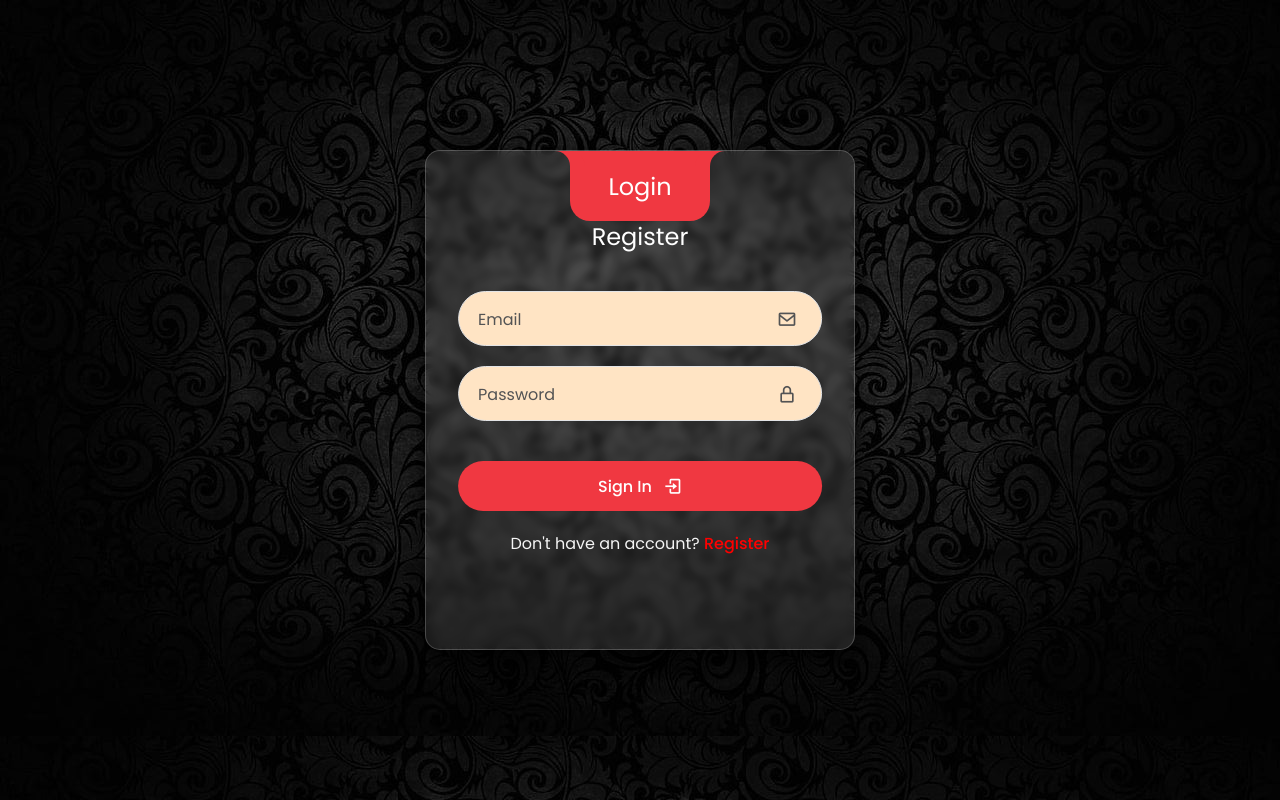
After one commit to Shiven-Pratap/YouTubeClipper, a Flask app: page /login in a window 1280 px wide. The commit adds this page. Run offline with Flask 3, Linux system fonts and the light colour scheme.

Commit message:
Added entire login and signup logic along with its css

```diff
--- a/main.py
+++ b/main.py
@@ -1,4 +1,4 @@
-from flask import Flask, render_template,request,jsonify,send_from_directory,after_this_request
+from flask import Flask, render_template,request,jsonify,send_from_directory,after_this_request,redirect, session, url_for
 import yt_dlp
 import uuid
 import os
@@ -8,15 +8,23 @@ from urllib.parse import urlparse, parse_qs
 import requests
 from datetime import datetime
 from concurrent.futures import ThreadPoolExecutor, as_completed
+import sqlite3
+
 
 API_KEY = "AIzaSyD4vh70NXpfqTORTo9VZ8qKr9EB-lSEoSs"
 
 
 app = Flask(__name__)
+app.secret_key = 'VID-FLEX-APP-BY-SHIVENDRA-'
 
 @app.route("/")
 def home():
-    return render_template("index.html")
+    # return render_template("index.html")
+    if 'logged_in' in session and session['logged_in']:
+        user_name = session.get('user_name')
+        return render_template("index.html", logged_in=True, user_name=user_name)
+    else:
+        return render_template("index.html", logged_in=False)
 
 def time_to_seconds(time_str):
     """Convert time string (HH:MM:SS or MM:SS) to seconds"""
@@ -112,7 +120,7 @@ def download_file(filename):
     return send_from_directory("downloads", filename, as_attachment=True)
 
 
-#-----------------------------------------------------
+
 
 def extract_video_id(url):
     parsed = urlparse(url)
@@ -272,10 +280,6 @@ def print_video_details(details):
     print(f"📖 Description: {details['description']}")
     print(f"🖼️  Thumbnail: {details['thumbnail_url']}")
     print("=" * 60)
-
-
-
-
 
 
 video_cache = {}
@@ -455,4 +459,103 @@ def metaDetaFast():
     return response_data
 
 
-app.run(debug=True)
+def insert_values(name, email, password):
+    query = """INSERT INTO DATA(NAME, EMAIL, PASSWORD) VALUES (?, ?, ?)"""
+    connection = sqlite3.connect("database.db")
+    cursor = connection.cursor()
+    try:
+        cursor.execute(query, (name, email, password))
+        connection.commit()
+    except sqlite3.IntegrityError as e:
+        print("Error:", e)
+    finally:
+        connection.close()
+
+
+def is_email_unique(email):
+    connection = sqlite3.connect("database.db")
+    cursor = connection.cursor()
+    cursor.execute("SELECT 1 FROM DATA WHERE EMAIL = ?", (email,))
+    result = cursor.fetchone()
+    connection.close()
+    return result is None
+
+def is_valid_login(email,password):
+    query="""SELECT PASSWORD FROM DATA WHERE EMAIL= (?)"""
+    connection=sqlite3.connect("database.db")
+    cursor=connection.cursor()
+    cursor.execute(query,(email,))
+    value=cursor.fetchone()
+    connection.close()
+    if value is None:
+        return False
+    return value[0] == password
+
+def get_user_name(email):
+    connection = sqlite3.connect("database.db")
+    cursor = connection.cursor()
+    query="""SELECT NAME FROM DATA WHERE EMAIL =(?)"""
+    cursor.execute(query,(email,))
+    value=cursor.fetchone()
+    connection.close()
+    return value[0]
+
+
+@app.route("/login", methods=["GET", "POST"])
+def login():
+    if request.method == "POST":
+        form_type = request.form["form_type"]
+        if form_type == "register":
+            name = request.form["name"]
+            email = request.form["email"].lower()
+            password = request.form["password"]
+            if not is_email_unique(email):
+                return render_template("login.html", error="Email already registered")
+
+            insert_values(name, email, password)
+            return render_template("login.html", registered=True)
+        else:
+            email = request.form["email"].lower()
+            password = request.form["password"]
+            if is_valid_login(email,password):# check these lines of code
+                user_name = get_user_name(email)  # You'll need to implement this function
+                print(user_name)
+
+                # Set session variables
+                session['logged_in'] = True
+                session['user_email'] = email
+                session['user_name'] = user_name
+
+                print('SUCCESSFUL')
+                return redirect("/")
+            else:
+                return render_template("login.html",login_failed=True)
+    return render_template("login.html")
+
+
+@app.route("/logout")
+def logout():
+    session.clear()
+    return redirect("/")
+
+def create_connection():
+    connection = sqlite3.connect("database.db")
+    cursor = connection.cursor()
+    query = """CREATE TABLE IF NOT EXISTS DATA
+    (
+    NAME TEXT NOT NULL,
+    EMAIL TEXT NOT NULL PRIMARY KEY,
+    PASSWORD TEXT NOT NULL
+    )
+    """
+    cursor.execute(query)
+    connection.commit()
+    connection.close()
+
+def main():
+    create_connection()
+    app.run(debug=True)
+
+
+if __name__ == "__main__":
+    main()
--- /dev/null
+++ b/static/loginscript.js
@@ -0,0 +1,31 @@
+const loginForm = document.querySelector(".login-form");
+const registerForm = document.querySelector(".register-form");
+const wrapper = document.querySelector(".wrapper");
+const loginTitle = document.querySelector(".title-login");
+const registerTitle = document.querySelector(".title-register");
+const signUpBtn = document.querySelector("#SignUpBtn");
+const signInBtn = document.querySelector("#SignInBtn");
+
+function loginFunction(){
+    loginForm.style.left = "50%";
+    loginForm.style.opacity = 1;
+    registerForm.style.left = "150%";
+    registerForm.style.opacity = 0;
+    wrapper.style.height = "500px";
+    loginTitle.style.top = "50%";
+    loginTitle.style.opacity = 1;
+    registerTitle.style.top = "50px";
+    registerTitle.style.opacity = 0;
+}
+
+function registerFunction(){
+    loginForm.style.left = "-50%";
+    loginForm.style.opacity = 0;
+    registerForm.style.left = "50%";
+    registerForm.style.opacity = 1;
+    wrapper.style.height = "580px";
+    loginTitle.style.top = "-60px";
+    loginTitle.style.opacity = 0;
+    registerTitle.style.top = "50%";
+    registerTitle.style.opacity = 1;
+}
--- /dev/null
+++ b/static/loginstyle.css
@@ -0,0 +1,229 @@
+/* IMPORT FONT */
+@import url('https://fonts.googleapis.com/css2?family=Poppins:ital,wght@0,100;0,200;0,300;0,400;0,500;0,600;0,700;0,800;0,900;1,100;1,200;1,300;1,400;1,500;1,600;1,700;1,800;1,900&display=swap');
+
+/* COLOR VARIABLES */
+:root {
+    --primary-color:  #f03841;
+    --secondary-color: #535354;
+    /* --background-color: #EFEFEF; */
+    --shadow-color: rgba(0, 0, 0, 0.1);
+    --white-color: #FFF;
+    --black-color: #000;
+    --input-border-color: #E3E4E6;
+    --transition-3s: 0.3s;
+}
+
+/* GLOBAL STYLES */
+*{
+    margin: 0;
+    padding: 0;
+    box-sizing: border-box;
+    font-family: 'Poppins', sans-serif;
+}
+
+/* REUSABLE ELEMENTS */
+a{
+    text-decoration: none;
+    color: var(--black-color);
+    transition: var(--transition-3s);
+}
+a:hover{
+    text-decoration: underline;
+}
+
+
+body{
+    display: flex;
+    justify-content: center;
+    align-items: center;
+    height: 100vh;
+    background-image: url('bgg.jpg');;
+}
+
+/* WRAPPER */
+.wrapper{
+    position: relative;
+    width: 430px;
+    height: 500px;
+    border-radius: 15px;
+    padding: 120px 32px 64px;
+    transition: var(--transition-3s);
+    overflow: hidden;
+    background: rgba(255, 255, 255, 0.1);
+    backdrop-filter: blur(4px);
+    -webkit-backdrop-filter: blur(5px);
+    border: 1px solid rgba(255, 255, 255, 0.2);
+    box-shadow: 0 8px 32px rgba(0, 0, 0, 5);
+}
+/* FORM HEADER */
+.form-header{
+    position: absolute;
+    top: 0;
+    left: 50%;
+    transform: translateX(-50%);
+    display: flex;
+    align-items: center;
+    justify-content: center;
+    width: 140px;
+    height: 70px;
+    background-color: var(--primary-color);
+    border-radius: 0 0 20px 20px;
+}
+.form-header::before, .form-header::after{
+    content: "";
+    position: absolute;
+    top: 0;
+    width: 30px;
+    height: 30px;
+}
+.form-header::before{
+    left: -30px;
+    border-top-right-radius: 50%;
+    box-shadow: 15px 0 0 var(--primary-color);
+}
+.form-header::after{
+    right: -30px;
+    border-top-left-radius: 50%;
+    box-shadow: -15px 0 0 var(--primary-color);
+}
+/* TITLES */
+.titles{
+    position: relative;
+}
+.title-login, .title-register{
+    position: absolute;
+    top: 50%;
+    left: 50%;
+    transform: translate(-50%,-50%);
+    color: var(--white-color);
+    font-size: 24px;
+    transition: var(--transition-3s);
+}
+.title-register{
+    top: 50px;
+}
+
+/* FORMS */
+.login-form, .register-form{
+    position: absolute;
+    left: 50%;
+    transform: translateX(-50%);
+    width: 85%;
+    transition: var(--transition-3s);
+}
+.register-form{
+    left: 150%;
+}
+
+/* INPUT FIELDS */
+.input-box{
+    position: relative;
+    display: flex;
+    flex-direction: column;
+    margin: 20px 0;
+}
+.input-field{
+    width: 100%;
+    height: 55px;
+    font-size: 16px;
+    /* background: transparent;
+    color: var(--black-color); */
+    background-color: bisque;
+    color: black;
+    padding: 0 20px;
+    border: 1px solid var(--input-border-color);
+    border-radius: 30px;
+    outline: none;
+    transition: var(--transition-3s);
+}
+.input-field:focus{
+    border: 1px solid var(--primary-color);
+}
+.label{
+    position: absolute;
+    top: 50%;
+    left: 20px;
+    transform: translateY(-50%);
+    color: var(--secondary-color);
+    transition: 0.2s;
+    cursor: text;
+}
+.input-field:focus ~ .label,
+.input-field:not(:placeholder-shown) ~ .label {
+    top: 0;
+    font-size: 14px;
+     background: rgba(255, 255, 255, 0.1);
+    backdrop-filter: blur(2px);
+     -webkit-backdrop-filter: blur(5px);
+    border: 1px solid rgba(255, 255, 255, 0.2);
+    color: black;
+    padding: 0 10px;
+}
+.input-field:valid ~ .label{
+    color: var(--secondary-color);
+}
+.icon{
+    position: absolute;
+    top: 50%;
+    right: 25px;
+    transform: translateY(-50%);
+    font-size: 20px;
+    color: var(--secondary-color);
+}
+/* FORGOT PASSWORD & TERMS AND CONDITIONS */
+.form-cols{
+    display: flex;
+    justify-content: space-between;
+    font-size: 14px;
+}
+.col-1{
+    display: flex;
+    align-items: center;
+    gap: 6px;
+    color:whitesmoke;
+}
+/* SUBMIT BUTTON */
+.btn-submit{
+    display: flex;
+    align-items: center;
+    justify-content: center;
+    gap: 10px;
+    width: 100%;
+    height: 50px;
+    background-color: var(--primary-color);
+    color: var(--white-color);
+    font-size: 16px;
+    font-weight: 500;
+    border: none;
+    border-radius: 30px;
+    cursor: pointer;
+    transition: var(--transition-3s);
+}
+.btn-submit:hover{
+    gap: 15px;
+    box-shadow: 0 0 5px;
+    background-color: rgba(95, 132, 207, 0.533);
+    color: whitesmoke;
+    transition: 0.4s;
+    cursor: pointer;
+}
+.btn-submit i{
+    font-size: 20px;
+}
+/* SWITCH FORM */
+.switch-form{
+    text-align: center;
+    cursor: pointer;
+    color: whitesmoke;
+}
+.switch-form a{
+    font-weight: 500;
+    color: red;
+}
+
+/* RESPONSIVE STYLES */
+@media only screen and (max-width: 564px){
+    .wrapper{
+        margin: 20px;
+    }
+}
--- a/tempCodeRunnerFile.py
+++ /dev/null
@@ -1 +0,0 @@
-sizes = {"360p": 25, "480p": 40, "720p": 75, "1080p": 150}
--- /dev/null
+++ b/templates/login.html
@@ -0,0 +1,105 @@
+<!DOCTYPE html>
+<html lang="en">
+
+<head>
+    <meta charset="UTF-8">
+    <meta name="viewport" content="width=device-width, initial-scale=1.0">
+    <link href='https://unpkg.com/boxicons@2.1.4/css/boxicons.min.css' rel='stylesheet'>
+    <link rel="stylesheet" href="{{ url_for('static', filename='loginstyle.css') }}">
+    <title>VidFlex-Login</title>
+</head>
+
+<body>
+    <div class="wrapper">
+        <div class="form-header">
+            <div class="titles">
+                <div class="title-login">Login</div>
+                <div class="title-register">Register</div>
+            </div>
+        </div>
+        <!-- LOGIN FORM -->
+        <form action="/login" method="POST" class="login-form" autocomplete="off">
+            <input type="hidden" name="form_type" value="login">
+            <div class="input-box">
+                <input type="email" name="email" class="input-field" id="log-email" placeholder=" " required>
+                <label for="log-email" class="label">Email</label>
+                <i class='bx bx-envelope icon'></i>
+            </div>
+            <div class="input-box">
+                <input type="password" name="password" class="input-field" id="log-pass" placeholder=" " required>
+                <label for="log-pass" class="label">Password</label>
+                <i class='bx bx-lock-alt icon'></i>
+            </div>
+            <div class="form-cols">
+                <div class="col-1"></div>
+                <!-- <div class="col-2">
+                    <a href="#">Forgot password?</a>
+                </div> -->
+            </div>
+            <div class="input-box">
+                <button class="btn-submit" id="SignInBtn">Sign In <i class='bx bx-log-in'></i></button>
+            </div>
+            <div class="switch-form">
+                <span>Don't have an account? <a onclick="registerFunction()">Register</a></span>
+            </div>
+        </form>
+
+
+        <!-- REGISTER FORM -->
+        <form action="/login" method="POST" class="register-form" autocomplete="off">
+            <input type="hidden" name="form_type" value="register">
+            <div class="input-box">
+                <input type="text" name="name" class="input-field" id="reg-name" placeholder=" " required>
+                <label for="reg-name" class="label">Username</label>
+                <i class='bx bx-user icon'></i>
+            </div>
+            <div class="input-box">
+                <input type="email" name="email" class="input-field" id="reg-email" placeholder=" " required>
+                <label for="reg-email" class="label">Email</label>
+                <i class='bx bx-envelope icon'></i>
+            </div>
+            <div class="input-box">
+                <input type="password" name="password" class="input-field" id="reg-pass" placeholder=" " required>
+                <label for="reg-pass" class="label">Password</label>
+                <i class='bx bx-lock-alt icon'></i>
+            </div>
+            <div class="form-cols">
+                <div class="col-1">
+                    <input type="checkbox" id="agree">
+                    <label for="agree"> I agree to terms & conditions</label>
+                </div>
+                <div class="col-2"></div>
+            </div>
+            <div class="input-box">
+                <button class="btn-submit" id="SignUpBtn">Sign Up <i class='bx bx-user-plus'></i></button>
+            </div>
+            <div class="switch-form">
+                <span>Already have an account? <a  onclick="loginFunction()">Login</a></span>
+            </div>
+        </form>
+    </div>
+
+    <script src="{{ url_for('static', filename='loginscript.js') }}"></script>
+    <script>
+        window.addEventListener("DOMContentLoaded", function () {
+            {% if registered %}
+            alert("Registered successfully!");
+            registerFunction();  // Hide register form if visible
+            loginFunction();     // Show login form
+            {% elif error %}
+            alert("{{ error }}");
+            {% endif %}
+        });
+
+    </script>
+
+    {% if login_failed %}
+    <script>
+        alert("Email or password incorrect");
+    </script>
+    {% endif %}
+
+
+</body>
+
+</html>
```
Also changed, not shown: static/script.js (+9 -5 lines), static/style.css (+78 -1 lines), templates/index.html (+19 -3 lines), database.db (added).
